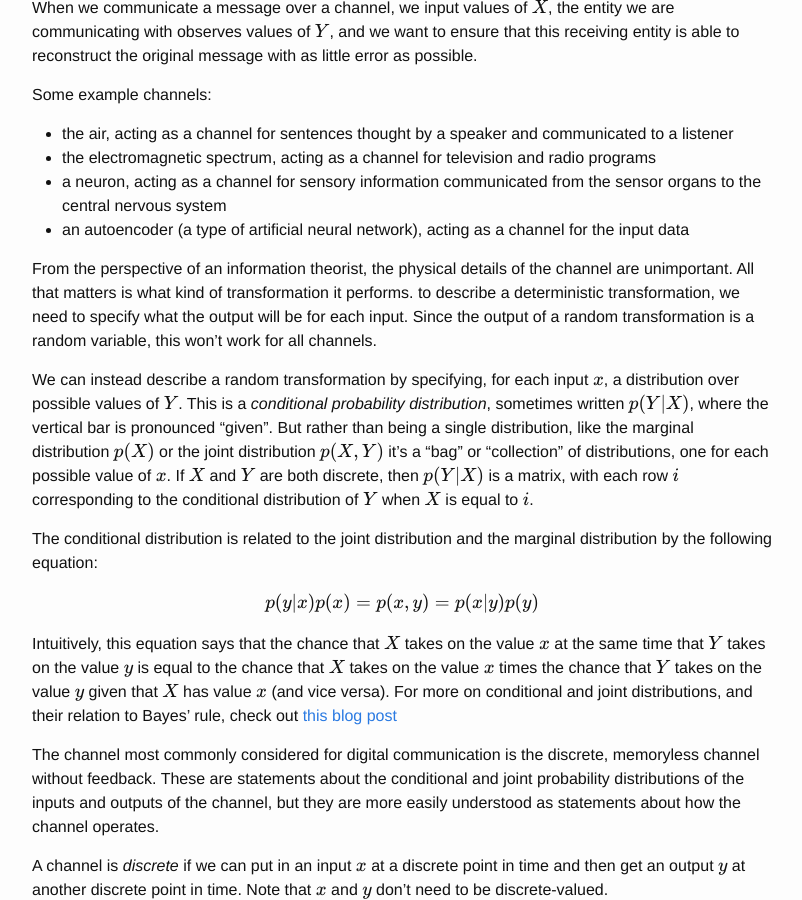
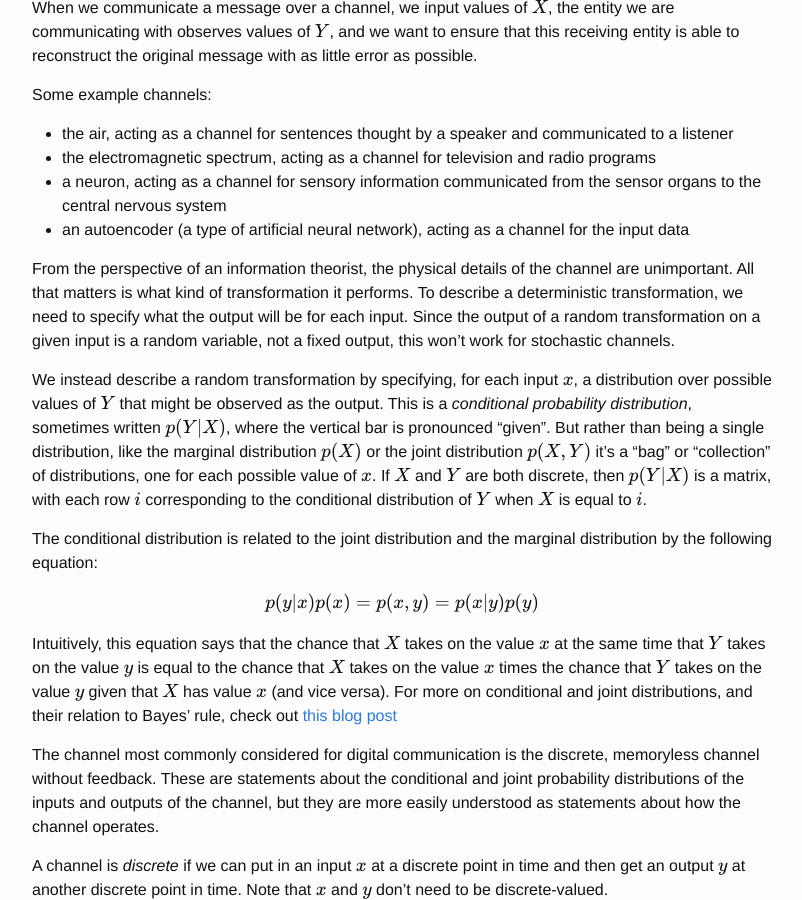
Before and after one commit to charlesfrye/charlesfrye.github.io, a Jekyll site: the page built from _posts/2017-09-26-discrete-channel-graph-model.markdown, in a window 1280 px wide and 900 px high, scrolled down 1506 px. Shown: the whole window, without its empty margins (238-1040 px from the left). Built offline with Jekyll 4.4.1, drawn with Linux system fonts in a browser that asks for light colours; formulas are drawn with MathJax 3.

Commit message:
clarifying discussion of random transformations

```diff
--- a/_posts/2017-09-26-discrete-channel-graph-model.markdown
+++ b/_posts/2017-09-26-discrete-channel-graph-model.markdown
@@ -88,14 +88,17 @@ acting as a channel for the input data
 From the perspective of an information theorist,
 the physical details of the channel are unimportant.
 All that matters is what kind of transformation it performs.
-to describe a deterministic transformation,
+To describe a deterministic transformation,
 we need to specify what the output will be for each input.
-Since the output of a random transformation is a random variable,
-this won't work for all channels.
+Since the output of a random transformation
+on a given input is a random variable,
+not a fixed output,
+this won't work for stochastic channels.
 
-We can instead describe a random transformation by specifying,
+We instead describe a random transformation by specifying,
 for each input $$x$$,
-a distribution over possible values of $$Y$$.
+a distribution over possible values of $$Y$$
+that might be observed as the output.
 This is a *conditional probability distribution*,
 sometimes written $$p(Y\lvert X)$$,
 where the vertical bar is pronounced "given".
```
